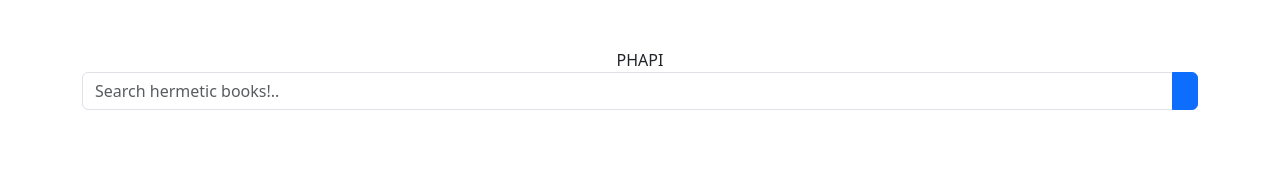
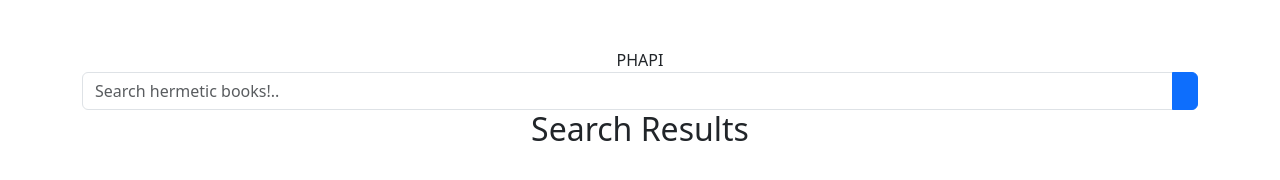
Before and after one commit to lawsonjerry/phapi-book-search-app, a website: page html/pagetwo.html in a window 1280 px wide. Drawn offline with nearby package versions, Linux system fonts and the light colour scheme.

Commit message:
basic html front page completed

```diff
--- a/html/pagetwo.html
+++ b/html/pagetwo.html
@@ -19,7 +19,11 @@
             </div>
         </div>
     </div>
-    <div class=""></div>
+    <div class="book-list">
+        <h2 class="text-center">Search Results</h2>
+        <div id="list-output" class=""></div>
+        <div class="row"></div>
+    </div>
     <link href="https://cdn.jsdelivr.net/npm/bootstrap@5.3.2/dist/css/bootstrap.min.css" rel="stylesheet" integrity="sha384-T3c6CoIi6uLrA9TneNEoa7RxnatzjcDSCmG1MXxSR1GAsXEV/Dwwykc2MPK8M2HN" crossorigin="anonymous">
 </body>
 </html>
```
